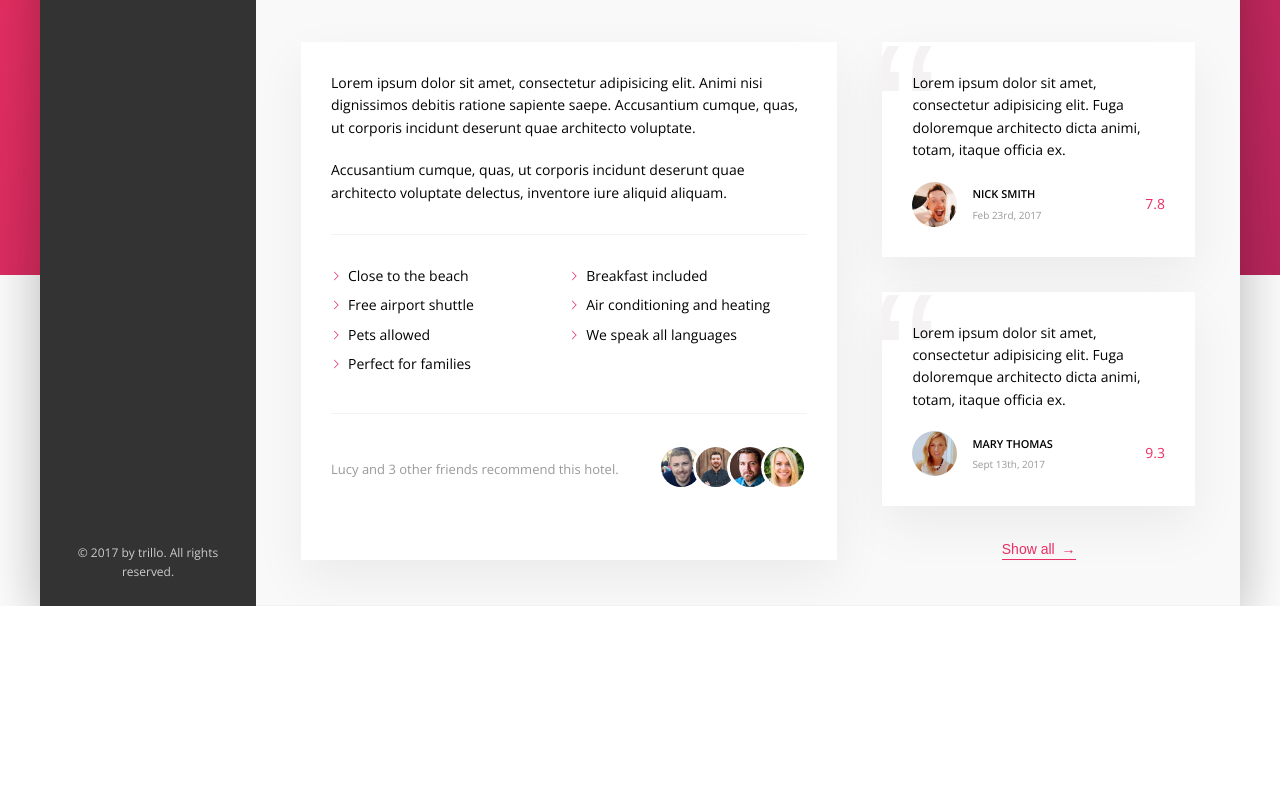
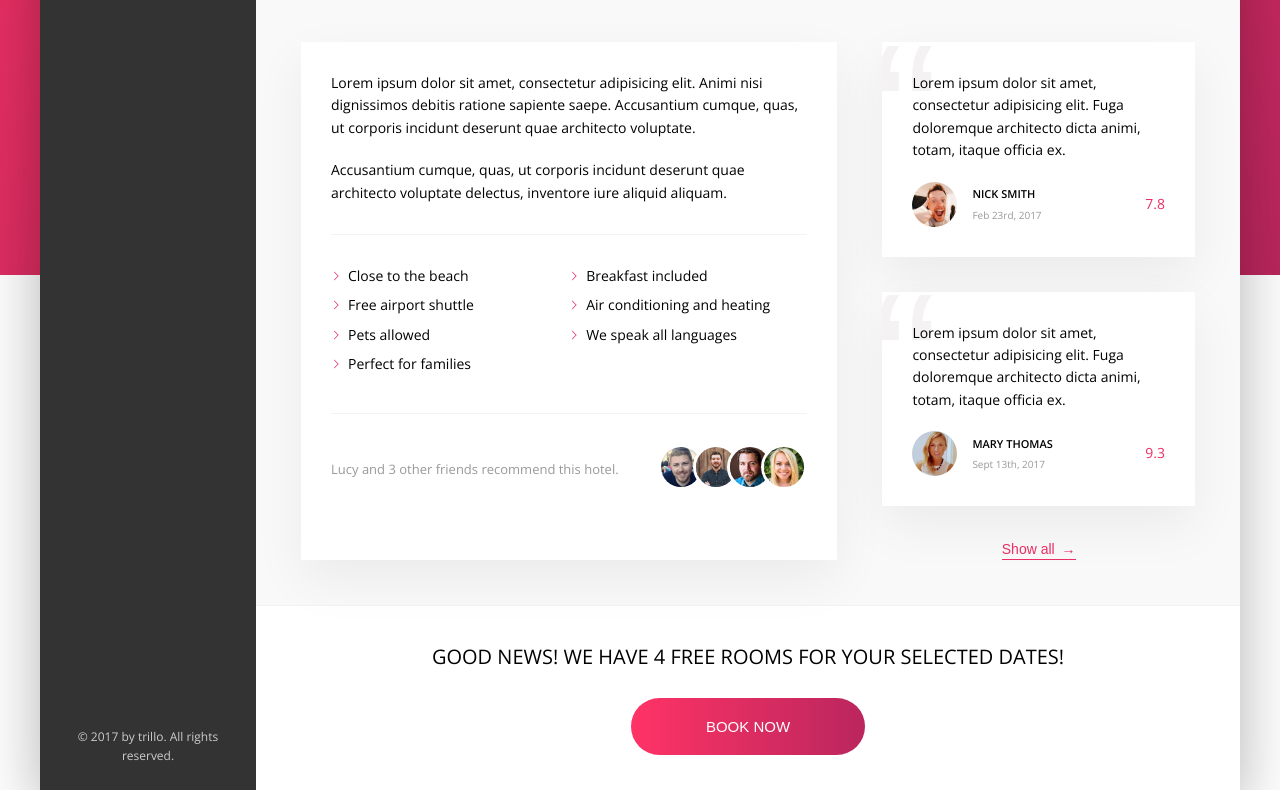
Before and after one commit to aruyamam/advanced-css-course-trillo, a website: page index.html in a window 1280 px wide. Shown: the part 605-1395 px from the top of the page. Before the commit the page ends 1211 px from the top, so only its background shows below. Drawn offline with nearby package versions, Linux system fonts and the light colour scheme; files that its build step writes are made by us from their sources.

Commit message:
Building the CTA Section

```diff
--- a/index.html
+++ b/index.html
@@ -194,6 +194,16 @@
 
                         <button class="btn-inline">Show all <span>&rarr;</span></button>
                     </div>
+
+                    <div class="cta">
+                        <h2 class="cta__book-now">
+                            Good news! We have 4 free rooms for your selected dates!
+                        </h2>
+                        <button class="btn">
+                            <span class="btn__visible">Book now</span>
+                            <spna class="btn__invisible">Only 4 rooms left</spna>
+                        </button>
+                    </div>
                 </main>
             </div>
         </div>
--- a/sass/_components.scss
+++ b/sass/_components.scss
@@ -450,3 +450,67 @@
     z-index: 1;
   }
 }
+
+
+//////////////////////////////////////
+// CALL TO ACTION
+.cta {
+  padding: 3.5rem 0;
+  text-align: center;
+
+  &__book-now {
+    font-size: 2rem;
+    font-weight: 300;
+    text-transform: uppercase;
+    margin-bottom: 2.5rem;
+  }
+}
+
+
+.btn {
+  position: relative;
+  font-size: 1.5rem;
+  font-weight: 300;
+  text-transform: uppercase;
+  border-radius: 100px;
+  border: none;
+  background-image: linear-gradient(to right, var(--color-primary-light), var(--color-primary-dark));
+  color: #fff;
+  overflow: hidden;
+  cursor: pointer;
+
+  & > * {
+    display: inline-block;
+    height: 100%;
+    width: 100%;
+    transition: all .2s;
+  }
+
+  &__visible {
+    padding: 2rem 7.5rem;
+  }
+
+  &__invisible {
+    position: absolute;
+    left: 0;
+    top: -100%;
+    padding: 2rem 0;
+  }
+
+  &:hover {
+    background-image: linear-gradient(to left, var(--color-primary-light), var(--color-primary-dark));
+  }
+
+  &:hover &__visible {
+    transform: translateY(100%);
+  }
+
+  &:hover &__invisible {
+    top: 0;
+  }
+
+  &:focus {
+    outline: none;
+    animation: pulsate 1s infinite;
+  }
+}
```
